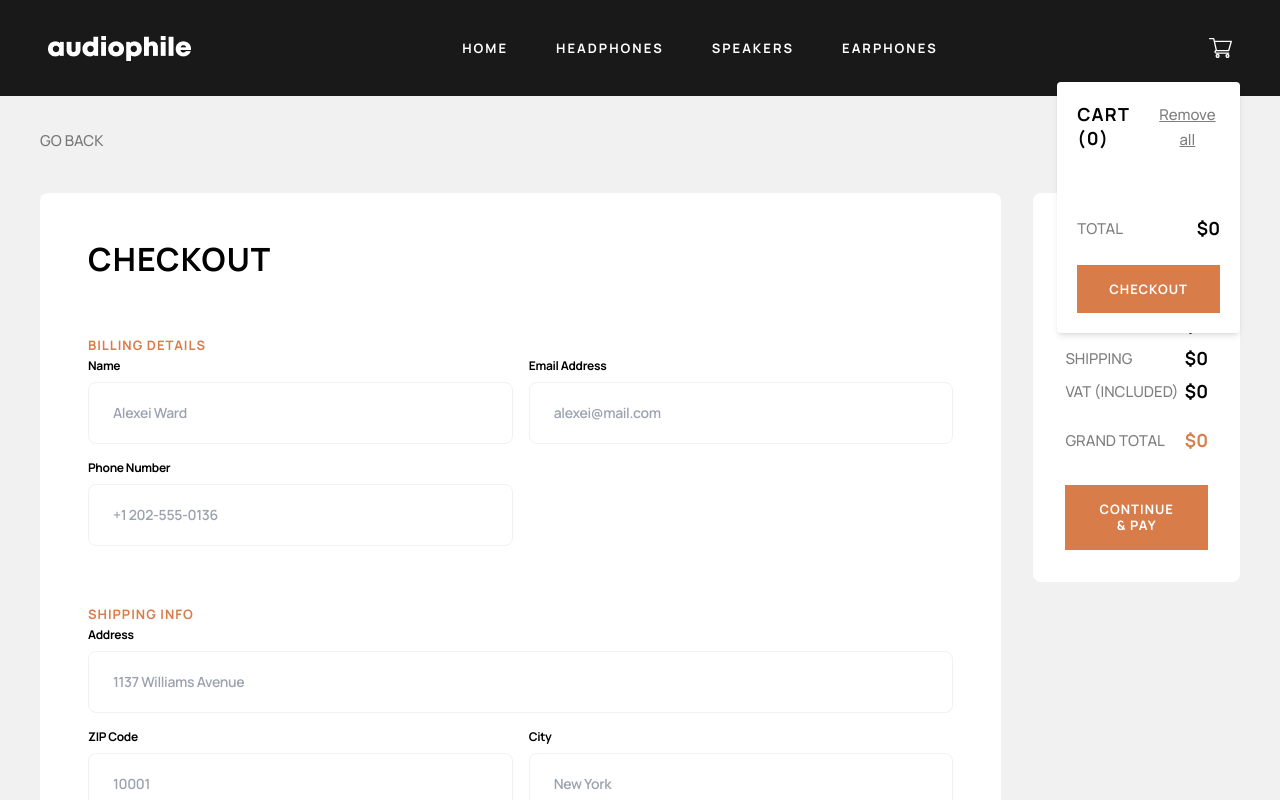
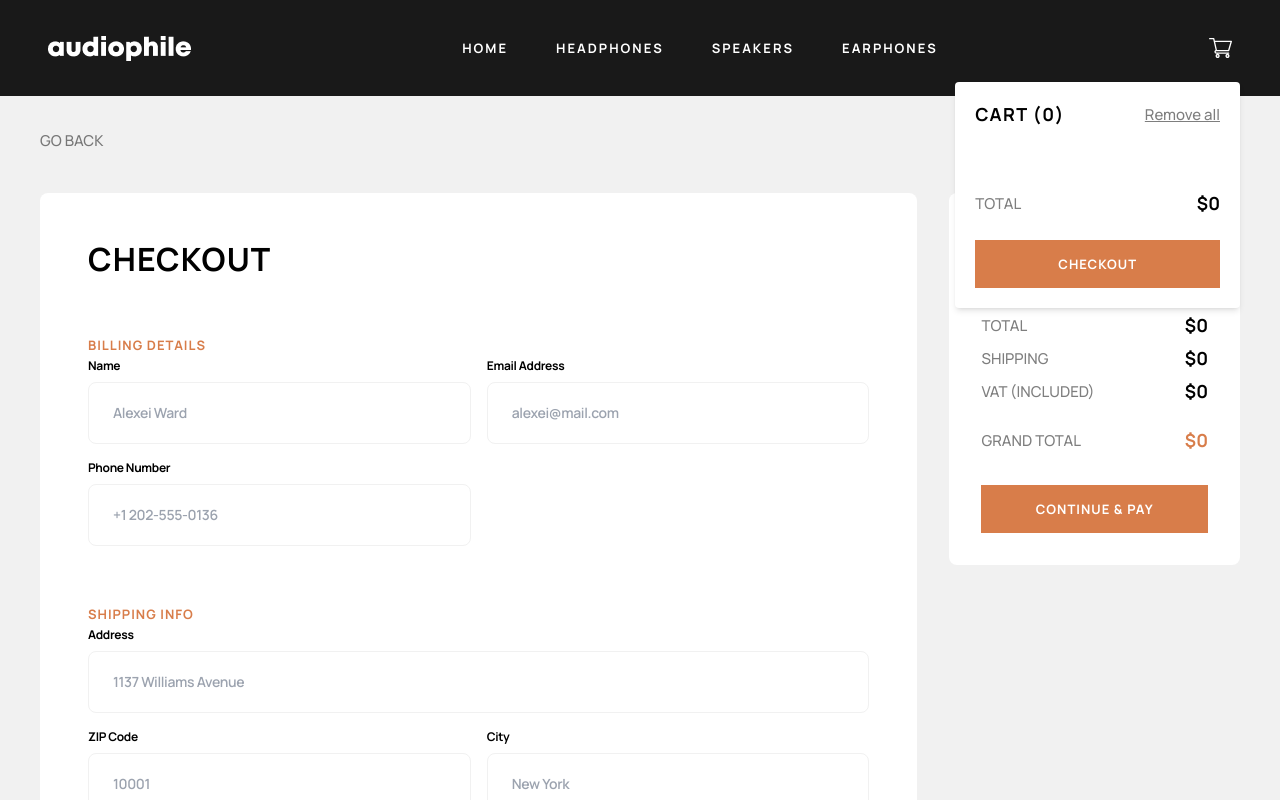
Before and after one commit to VitaliaSvirskaja/audiophile-ecommerce-website, a Next.js app: page /checkout in a window 1280 px wide. Shown: the top 800 px of the page. Built offline with nearby package versions, Linux system fonts and the light colour scheme.

Commit message:
refactoring of layout and styling

```diff
--- a/components/Cart.tsx
+++ b/components/Cart.tsx
@@ -12,10 +12,10 @@ export const Cart = () => {
   return (
     <div className="m-auto flex max-w-lg flex-col gap-6 rounded-lg">
       <div className="flex flex-col gap-8">
-        <div className="flex justify-between">
-          <p className="h6">cart ({totalAmount})</p>
+        <div className="flex justify-between gap-20">
+          <p className="h6 w-full whitespace-nowrap">cart ({totalAmount})</p>
           <button
-            className="body-font underline opacity-50 hover:text-sepia active:text-fuchsia"
+            className="body-font w-full whitespace-nowrap underline opacity-50 hover:text-sepia active:text-fuchsia"
             onClick={removeAll}
           >
             Remove all
--- a/components/CheckoutForm.tsx
+++ b/components/CheckoutForm.tsx
@@ -23,7 +23,7 @@ export const CheckoutForm = () => {
           <Input
             label="Phone Number"
             placeholder="+1 202-555-0136"
-            type="number"
+            type="tel"
           />
         </div>
       </div>
@@ -53,7 +53,6 @@ export const CheckoutForm = () => {
                 type="radio"
                 value="e-Money"
                 id="e-Money"
-                checked
                 className="accent-sepia opacity-50 checked:opacity-100"
                 name="payment"
                 onClick={() => setPaymentMethod("e-money")}
@@ -86,7 +85,7 @@ export const CheckoutForm = () => {
         {paymentMethod === "cash" ? (
           <div className="flex gap-8">
             <Image src={cashIcon} alt="" className="col-span-1" />
-            <div className="col-start-2">
+            <div className="body-font col-start-2 opacity-50">
               The ‘Cash on Delivery’ option enables you to pay in cash when our
               delivery courier arrives at your residence. Just make sure your
               address is correct so that your order will not be cancelled.
--- a/components/CheckoutSummary.tsx
+++ b/components/CheckoutSummary.tsx
@@ -8,7 +8,7 @@ export const CheckoutSummary = () => {
   const { items, totalPrice, VAT, removeItem } = useCartContext();
 
   return (
-    <div className="flex h-fit flex-col gap-8 rounded-lg bg-white p-8">
+    <div className="flex h-fit w-96 flex-col gap-8 rounded-lg bg-white p-8">
       <div className="h6">summary</div>
       <div className="flex flex-col gap-6">
         {items.map((item) => {
```
